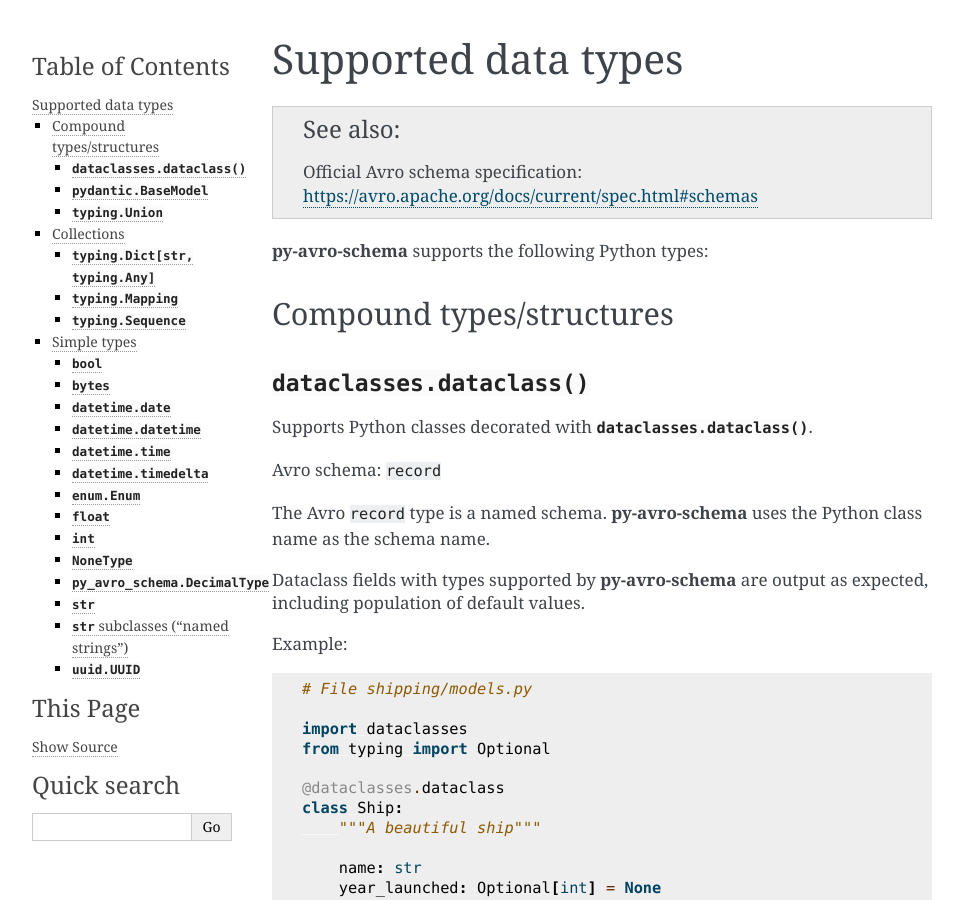
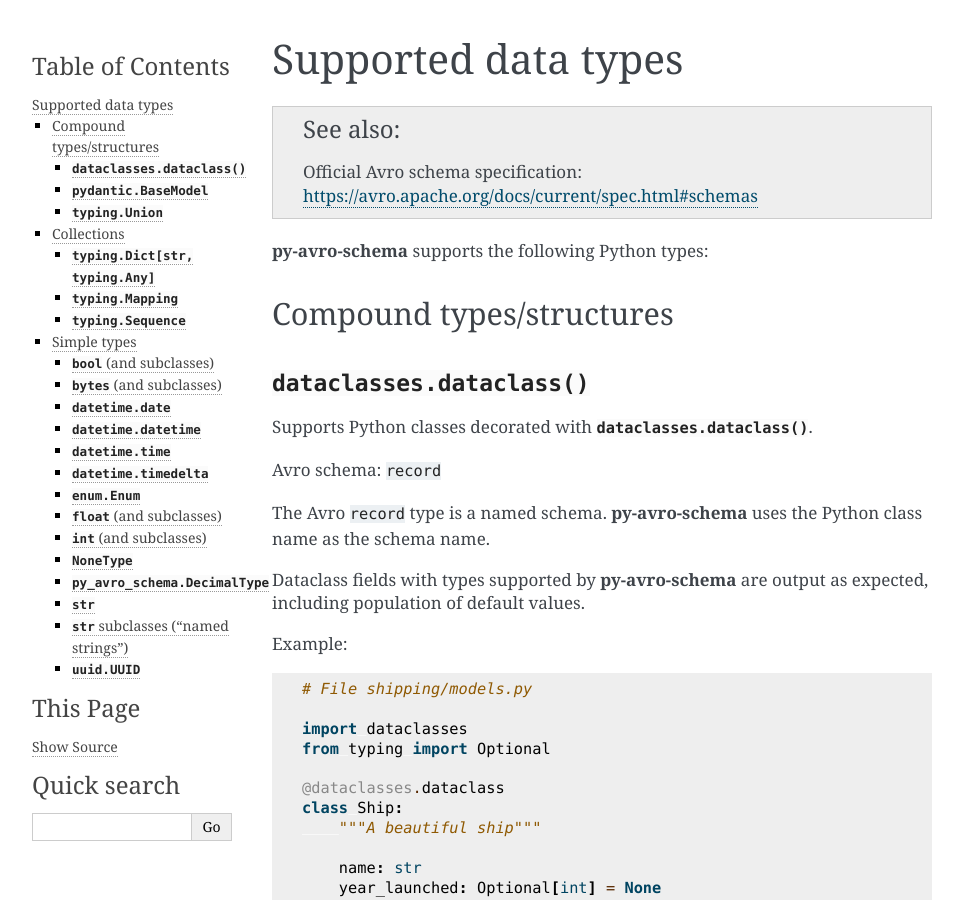
Before and after one commit to jpmorganchase/py-avro-schema, a Sphinx documentation site: the page built from docs/types.rst, in a window 1280 px wide and 900 px high. Shown: the whole window, without its empty margins (148-1111 px from the left). Built offline with Sphinx 7.4.7, drawn with Linux system fonts in a browser that asks for light colours; some of the changed text lies outside the part shown.

Commit message:
Update docs

```diff
--- a/docs/types.rst
+++ b/docs/types.rst
@@ -209,14 +209,14 @@
 ------------
 
 
-:class:`bool`
-~~~~~~~~~~~~~
+:class:`bool` (and subclasses)
+~~~~~~~~~~~~~~~~~~~~~~~~~~~~~~
 
 Avro schema: ``boolean``
 
 
-:class:`bytes`
-~~~~~~~~~~~~~~
+:class:`bytes` (and subclasses)
+~~~~~~~~~~~~~~~~~~~~~~~~~~~~~~~
 
 Avro schema: ``bytes``
 
@@ -300,16 +300,16 @@
 The default value is taken from the first defined enum symbol and is used to support writer/reader schema resolution.
 
 
-:class:`float`
-~~~~~~~~~~~~~~
+:class:`float` (and subclasses)
+~~~~~~~~~~~~~~~~~~~~~~~~~~~~~~~
 
 Avro schema: ``double``
 
 To output as the 32-bit Avro schema ``float`` instead, use :attr:`py_avro_schema.Option.FLOAT_32`.
 
 
-:class:`int`
-~~~~~~~~~~~~
+:class:`int` (and subclasses)
+~~~~~~~~~~~~~~~~~~~~~~~~~~~~~
 
 Avro schema: ``long``
 
```
